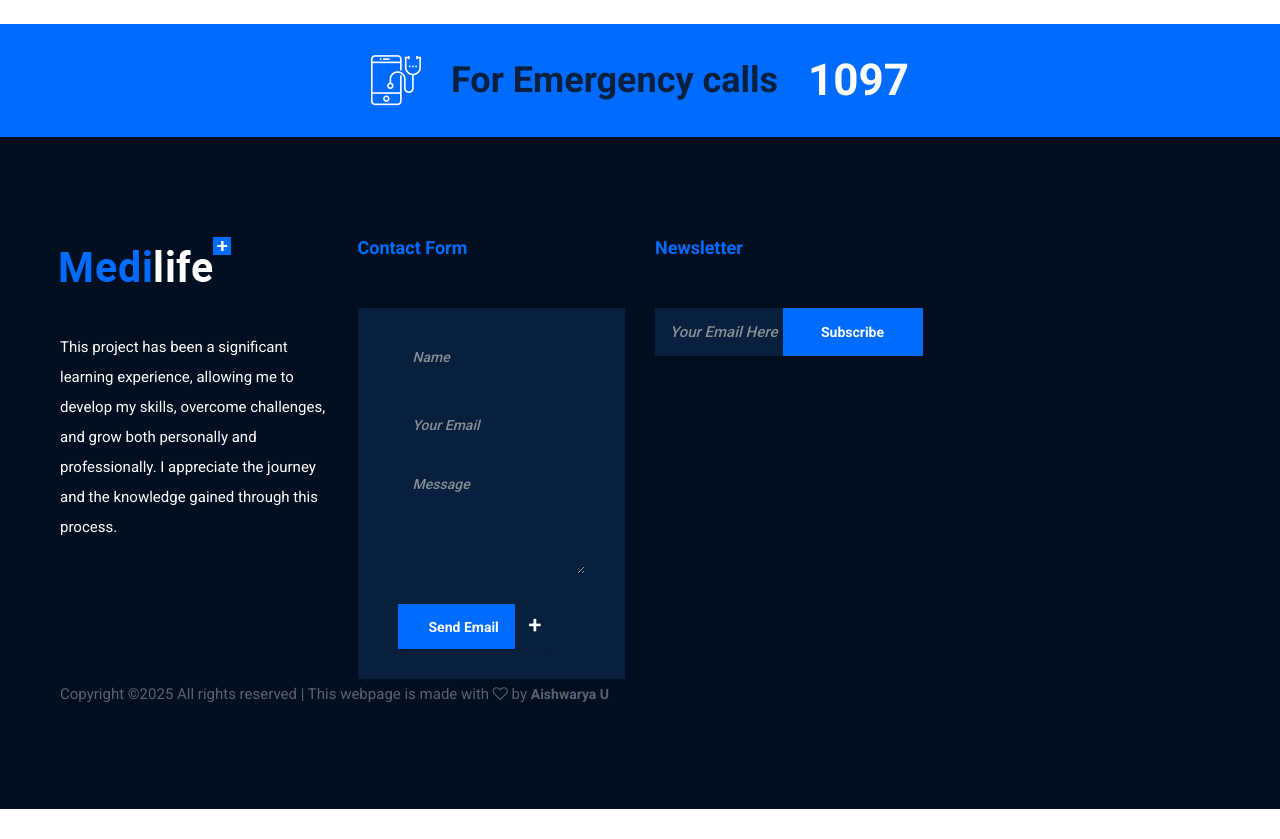
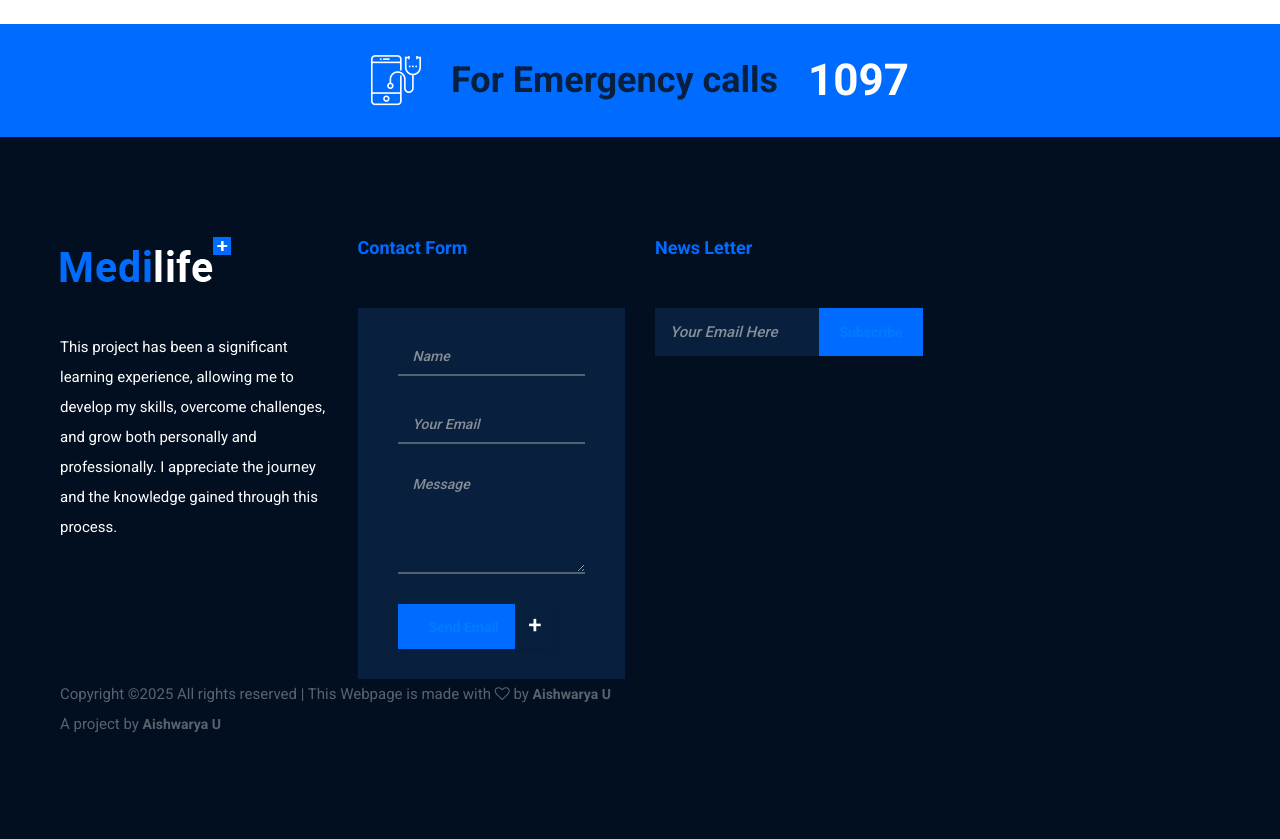
Before and after one commit to AishwaryaBCU/BCU-Diseases, a Python web app: template templates/services.html in a window 1280 px wide. Shown: the part 3369-4208 px from the top of the page. Before the commit the page ends 4178 px from the top, so only its background shows below. Run offline with Jinja, Linux system fonts and the light colour scheme; the template is opened without the code that fills it, so the values that code supplies are empty; some web fonts are replaced.

Commit message:
Update services.html

```diff
--- a/templates/services.html
+++ b/templates/services.html
@@ -415,68 +415,65 @@
         <div class="main-footer-area">
             <div class="container-fluid">
                 <div class="row">
-                <!-- Footer Logo and Acknowledgment -->
+
                     <div class="col-12 col-sm-6 col-xl-3">
                         <div class="footer-widget-area">
                             <div class="footer-logo">
-                            <img src="img/core-img/logo.png" alt="Logo">
+                                <img src="img/core-img/logo.png" alt="">
                             </div>
-                        <p> This project has been a significant learning experience, allowing me to develop my skills, overcome challenges, and grow both personally and professionally. I appreciate the journey and the knowledge gained through this process.</p>
+                            <p>This project has been a significant learning experience, allowing me to develop my skills, overcome challenges, and grow both personally and professionally. I appreciate the journey and the knowledge gained through this process.</p>
                             <div class="footer-social-info">
-                            <!-- Add social media links here if needed -->
+
                             </div>
                         </div>
                     </div>
 
-                <!-- Contact Form -->
                     <div class="col-12 col-sm-6 col-xl-3">
                         <div class="footer-widget-area">
                             <div class="widget-title">
                                 <h6>Contact Form</h6>
                             </div>
                             <div class="footer-contact-form">
-                            <form action="mailto:aishwarya21824@gmail.com" method="post">
-                                <input type="text" class="form-control border-0" name="footer-name" id="footer-name" placeholder="Name">
-                                <input type="email" class="form-control border-0" name="footer-email" id="footer-email" placeholder="Your Email">
-                                <textarea name="message" class="form-control border-0" id="footerMessage" placeholder="Message"></textarea>
-                                <button type="submit" class="btn medilife-btn">Send Email <span>+</span></button>
+                                <form action="#" method="post">
+                                    <input type="text" class="form-control border-top-0 border-right-0 border-left-0" name="footer-name" id="footer-name" placeholder="Name">
+                                    <input type="email" class="form-control border-top-0 border-right-0 border-left-0" name="footer-email" id="footer-email" placeholder="Your Email">
+                                    <textarea name="message" class="form-control border-top-0 border-right-0 border-left-0" id="footerMessage" placeholder="Message"></textarea>
+                                    <button type="submit" class="btn medilife-btn"><a href = "mailto: aishwarya21824@gmail.com">Send Email</a> <span>+</span></button>
                                 </form>
                             </div>
                         </div>
                     </div>
 
-                <!-- Newsletter Subscription -->
                     <div class="col-12 col-sm-6 col-xl-3">
                         <div class="footer-widget-area">
                             <div class="widget-title">
-                            <h6>Newsletter</h6>
+                                <h6>News Letter</h6>
                             </div>
+
                             <div class="footer-newsletter-area">
                                 <form action="#">
                                     <input type="email" class="form-control border-0 mb-0" name="newsletterEmail" id="newsletterEmail" placeholder="Your Email Here">
-                                <button type="submit" class="btn medilife-btn">Subscribe</button>
+                                    <button type="submit"><a href = "mailto: aishwarya21824@gmail.com">Subscribe</a></button>
                                 </form>
+
                             </div>
                         </div>
                     </div>
                 </div>
             </div>
         </div>
-
         <!-- Bottom Footer Area -->
         <div class="bottom-footer-area">
             <div class="container-fluid">
                 <div class="row">
                     <div class="col-12">
                         <div class="bottom-footer-content">
-                        <!-- Copyright Text -->
+                            <!-- Copywrite Text -->
                             <div class="copywrite-text">
-                            <p>
-                                Copyright &copy;<script>document.write(new Date().getFullYear());</script> All rights reserved |
-                                This webpage is made with <i class="fa fa-heart-o" aria-hidden="true"></i> by <a href="index.html">Aishwarya U</a>
-                            </p>
-
-                        </div>
+                                <p><!-- Link back to Colorlib can't be removed. Template is licensed under CC BY 3.0. -->
+Copyright &copy;<script>document.write(new Date().getFullYear());</script> All rights reserved | This Webpage is made with <i class="fa fa-heart-o" aria-hidden="true"></i> by <a href="https://colorlib.com" target="_blank"><a href="index.html">Aishwarya U</a>
+<p>A project by <a href="https://themewagon.com/" target="_blank"> Aishwarya U</a>
+</p>                            </div>
                         </div>
                     </div>
                 </div>
```
Lines whose indentation alone changed are shown as unchanged.
